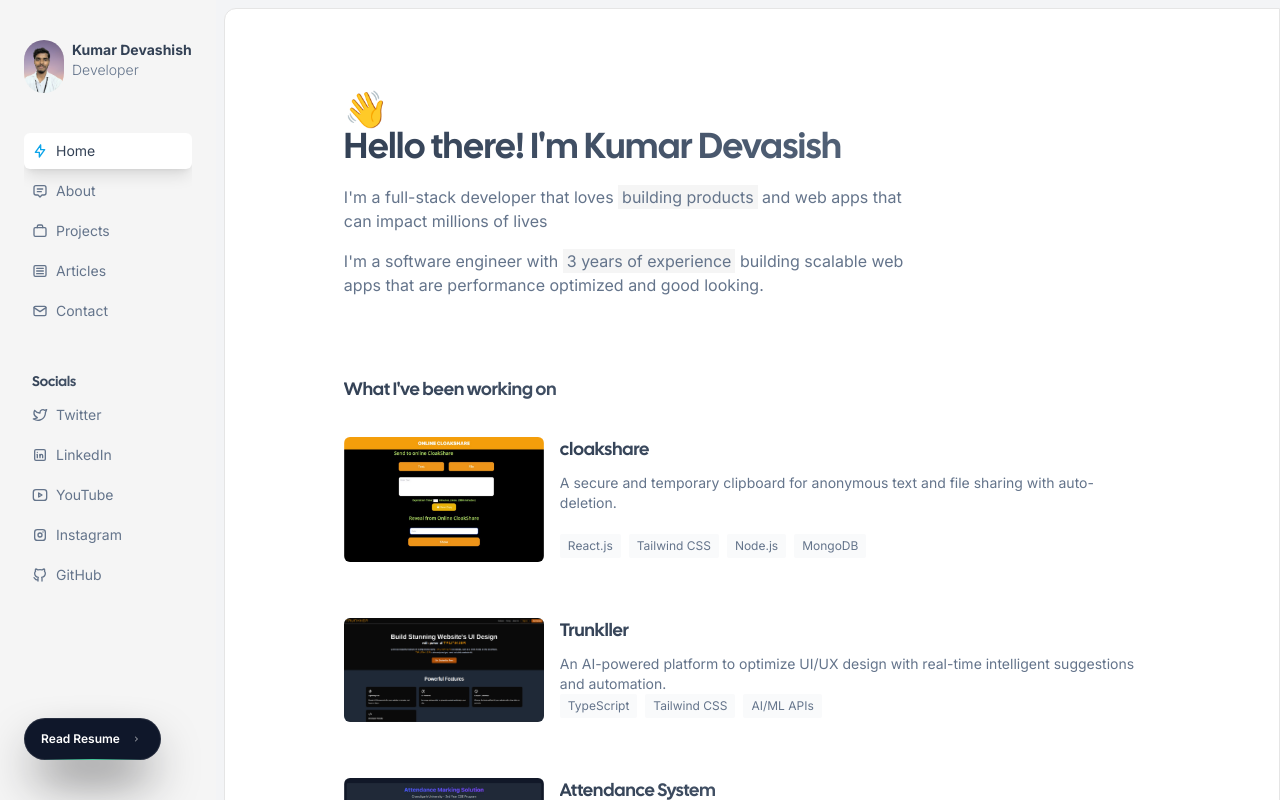
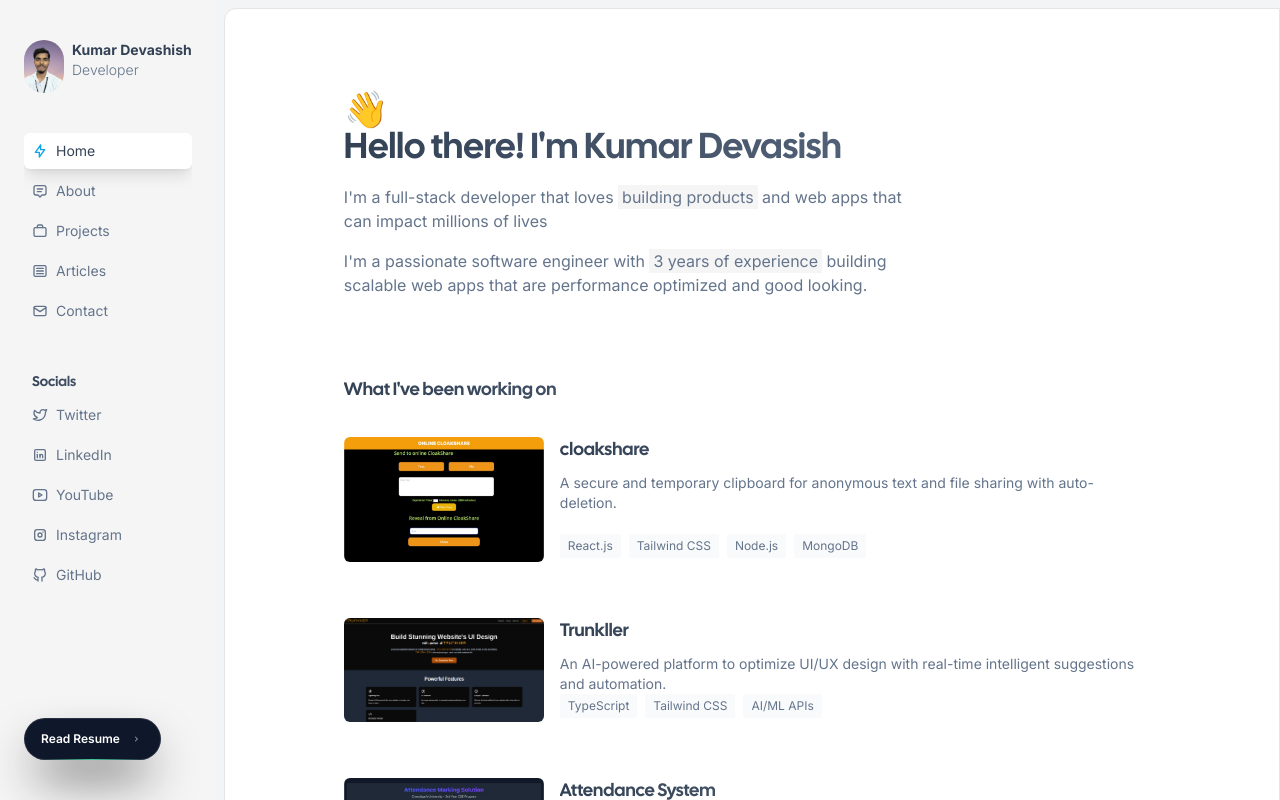
Before and after one commit to kumar10248/Deva-portfolio, a Next.js app: page / in a window 1280 px wide. Built offline with nearby package versions, Linux system fonts and the light colour scheme.

Commit message:
enhance personal narrative in Home component to reflect passion for software engineering

```diff
--- a/src/app/page.tsx
+++ b/src/app/page.tsx
@@ -17,7 +17,7 @@ export default function Home() {
         millions of lives
       </Paragraph>
       <Paragraph className="max-w-xl mt-4">
-        I&apos;m a software engineer with{" "}
+        I&apos;m a passionate software engineer with{" "}
         <Highlight>3 years of experience</Highlight> building scalable web apps
         that are performance optimized and good looking.
       </Paragraph>
```
